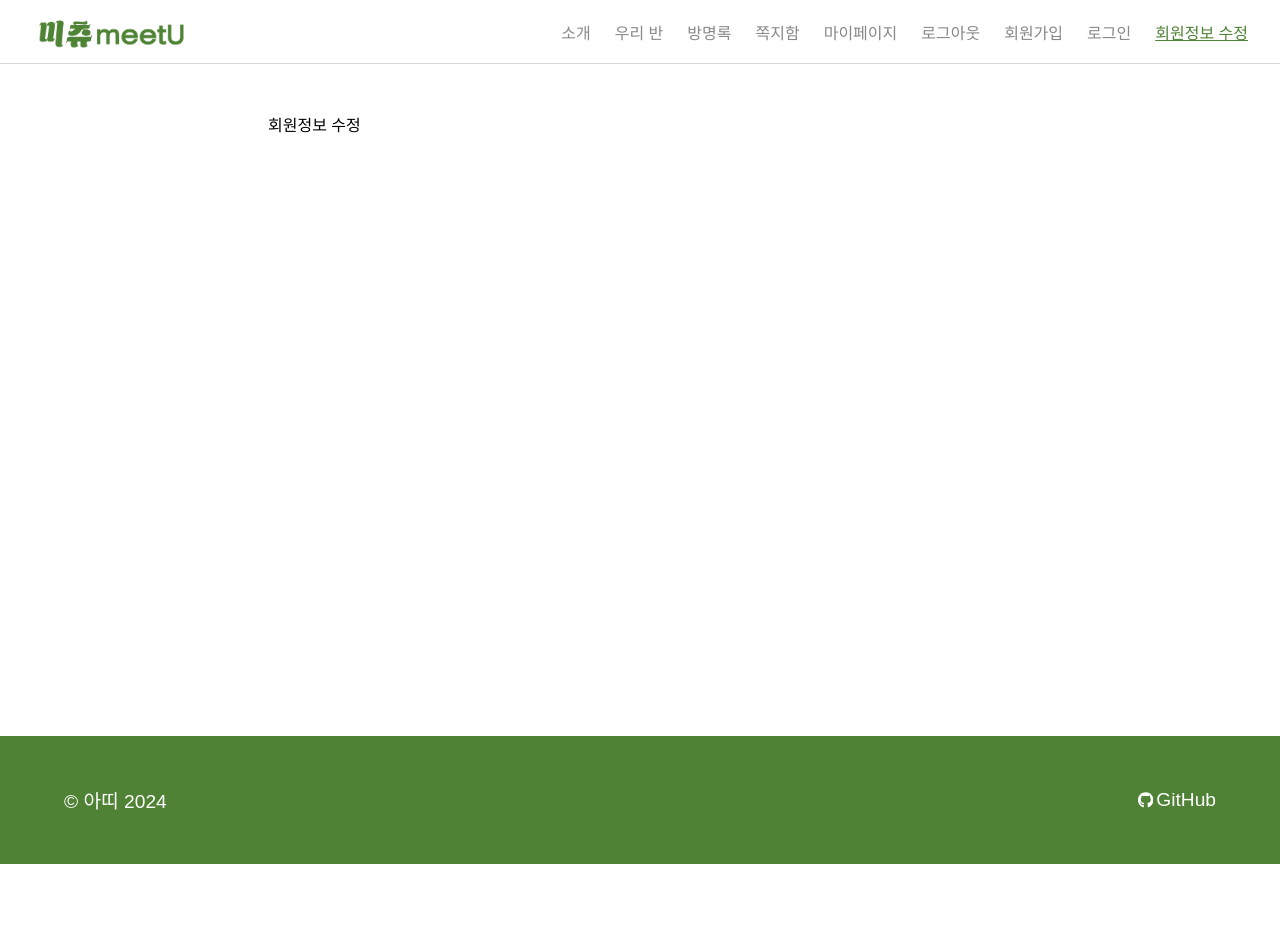
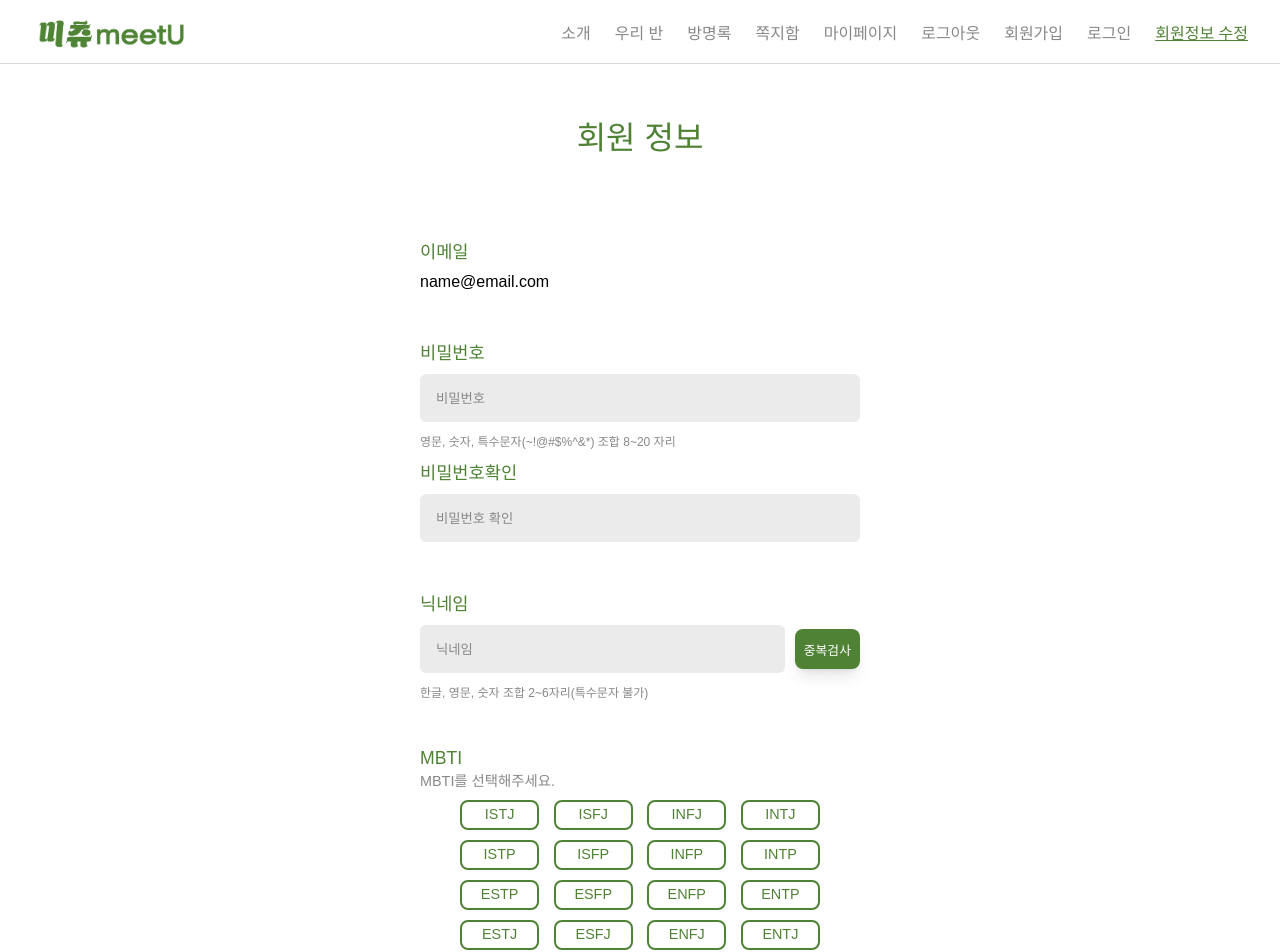
Before and after one commit to haebinPark/meetU, a React (Create React App) app in the folder Client/: page /membership in a window 1280 px wide. Shown: the top 952 px of the page. Before the commit the page ends 864 px from the top, so only its background shows below. Built offline with nearby package versions, Linux system fonts and the light colour scheme; a web font is replaced by a local one.

Commit message:
[FE]✨Feat : 회원정보 수정(탈퇴) 페이지 마크업 & CSS 초안 완성 #27

```diff
--- a/Client/src/pages/Member/Membership.jsx
+++ b/Client/src/pages/Member/Membership.jsx
@@ -1,5 +1,161 @@
+import { useState } from "react";
+import MemberLayout from "../../layout/MemberLayout.jsx";
+import PageTitle from "../../components/Common/PageTitle.jsx";
+import MemberForm from "../../components/Member/MemberForm.jsx";
+import MemberFormInput from "../../components/Member/MemeberFormInput.jsx";
+import MemberFormBlock from "../../components/Member/MemberFormBlock.jsx";
+import MemberErrorText from "../../components/Member/MemberErrorText.jsx";
+import MemberFormRadio from "../../components/Member/MemberFormRadio.jsx";
+import MemberFormCheckbox from "../../components/Member/MemberFormCheckbox.jsx";
+import MemberFormButtonBlock from "../../components/Member/MemberFormButtonBlock.jsx";
+import Button from "../../components/Common/Button.jsx";
+import getNofity from "../../utils/getNotify.js";
+import { ToastContainer } from "react-toastify";
+import "react-toastify/dist/ReactToastify.css";
+
 function Membership() {
-  return "회원정보 수정";
+  const [formState, setFormState] = useState({
+    email: "name@email.com",
+    password: "",
+    passwordConfirm: "",
+    nickname: "",
+    mbti: "",
+    interests: ["음악", "영화", "운동"],
+  });
+
+  // 에러 메세지 상태
+  const [emailError, setEmailError] = useState({
+    isError: false,
+    errorMessage: "이메일 형식으로 입력해주세요.",
+  });
+  const [passwordError, setPasswordError] = useState({
+    isError: false,
+    errorMessage: "영문, 숫자, 특수문자(~!@#$%^&*) 조합 8~20 자리",
+  });
+  const [passwordConfirmError, setPasswordConfirmError] = useState({
+    isError: false,
+    errorMessage: "비밀번호가 일치하지 않습니다.",
+  });
+  const [nicknameError, SetNicknameError] = useState({
+    isError: false,
+    errorMessage: "한글, 영문, 숫자 조합 2~6자리(특수문자 불가)",
+  });
+
+  // 관심사 선택
+  const handleIntersts = (value) => {
+    const interestSet = new Set([...formState.interests]);
+    let interestArray = [];
+
+    if (interestSet.has(value)) {
+      interestSet.delete(value);
+    } else if (interestSet.size >= 3) {
+      getNofity("error", "관심사는 3개 까지만 선택 가능합니다.");
+    } else {
+      interestSet.add(value);
+    }
+    interestArray = [...interestSet];
+    return interestArray;
+  };
+
+  // input 입력
+  const handelInput = (e) => {
+    const { name, value } = e.target;
+    console.log(value);
+
+    if (name === "interests") {
+      const addedInterests = handleIntersts(value);
+      setFormState({ ...formState, [name]: addedInterests });
+    } else {
+      setFormState({ ...formState, [name]: value });
+    }
+  };
+
+  // 에러 핸들링
+  const handleDebounceInput = () => {};
+  const handleJoin = (e) => e.preventDefault();
+
+  return (
+    <MemberLayout>
+      <PageTitle pageTitle="회원 정보" />
+      <MemberForm onSubmit={handleJoin}>
+        {/* 이메일 */}
+        <MemberFormBlock>
+          <MemberFormInput
+            type="email"
+            name="email"
+            label="이메일"
+            emailText={formState.email}
+          />
+        </MemberFormBlock>
+        {/* 비밀번호 */}
+        <MemberFormBlock $minHeight="15.7rem" $marginBottom="0rem">
+          <MemberFormInput
+            type="password"
+            name="password"
+            label="비밀번호"
+            defaultValue={formState.password}
+            placeholder="비밀번호"
+            duplicationCheck={false}
+            onChange={handelInput}
+          />
+          <MemberErrorText $isError={passwordError.isError}>
+            {passwordError.errorMessage}
+          </MemberErrorText>
+
+          {/* 비밀번호 확인*/}
+          <MemberFormInput
+            name="passwordConfirm"
+            label="비밀번호확인"
+            defaultValue={formState.passwordConfirm}
+            placeholder="비밀번호 확인"
+            duplicationCheck={false}
+            onChange={handelInput}
+          />
+          {passwordConfirmError.isError && (
+            <MemberErrorText $isError={passwordConfirmError.isError}>
+              {passwordConfirmError.errorMessage}
+            </MemberErrorText>
+          )}
+        </MemberFormBlock>
+        {/* 닉네임*/}
+        <MemberFormBlock>
+          <MemberFormInput
+            name="nickname"
+            label="닉네임"
+            defaultValue={formState.nickname}
+            placeholder="닉네임"
+            duplicationCheck={true}
+            onChange={handelInput}
+          />
+          <MemberErrorText $isError={nicknameError.isError}>
+            {nicknameError.errorMessage}
+          </MemberErrorText>
+        </MemberFormBlock>
+        {/* MBTI */}
+        <MemberFormBlock>
+          <MemberFormRadio isChecked={formState.mbti} onChange={handelInput} />
+        </MemberFormBlock>
+        {/* 관심사 */}
+        <MemberFormBlock $marginBottom="8rem">
+          <MemberFormCheckbox
+            checkedList={formState.interests}
+            onChange={handelInput}
+          />
+        </MemberFormBlock>
+
+        {/* 버튼 */}
+        <MemberFormButtonBlock>
+          <Button type="submit" size="md">
+            회원정보 수정
+          </Button>
+          <Button type="button" size="md" variant="greybtn">
+            회원 탈퇴
+          </Button>
+        </MemberFormButtonBlock>
+      </MemberForm>
+      <ToastContainer />
+    </MemberLayout>
+  );
 }
 
 export default Membership;
```
